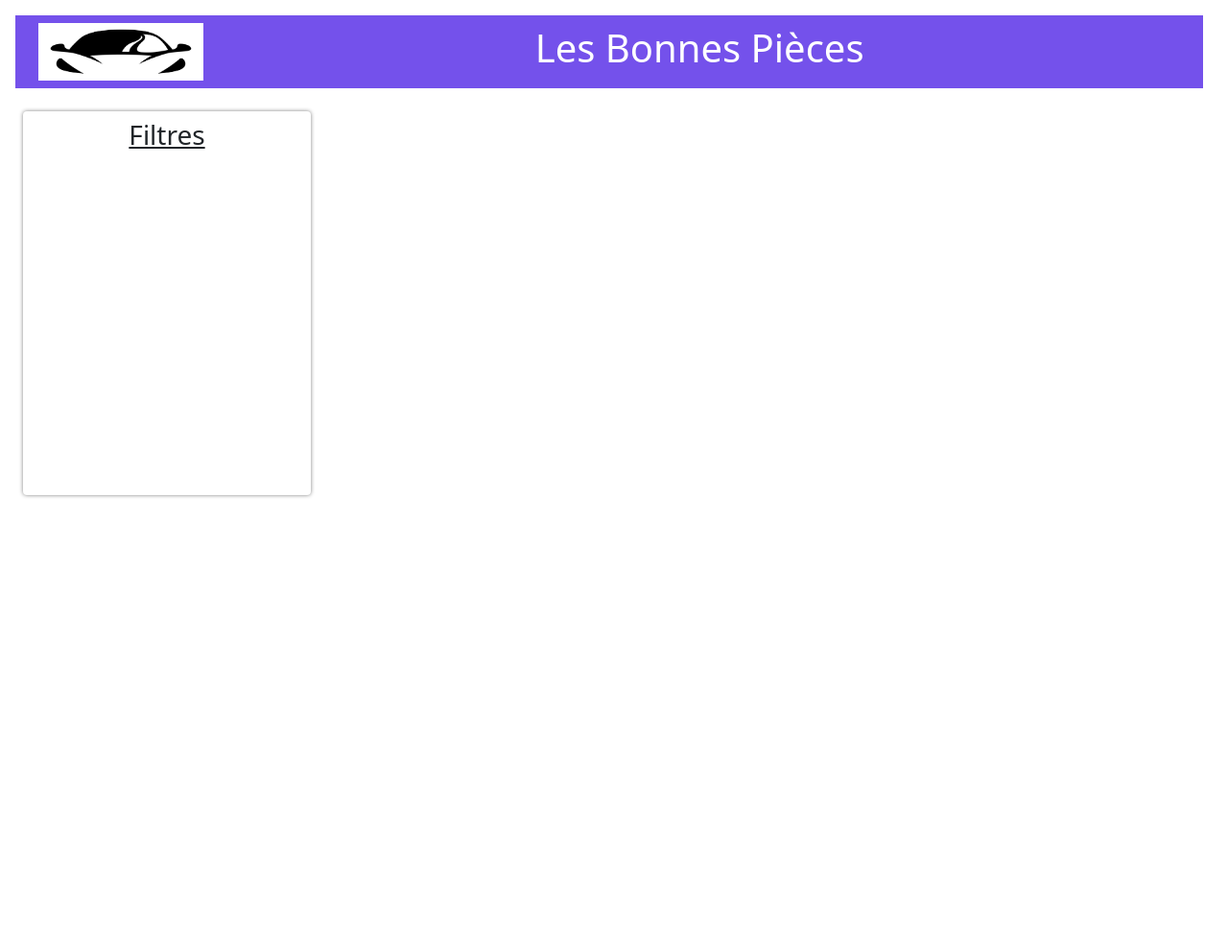
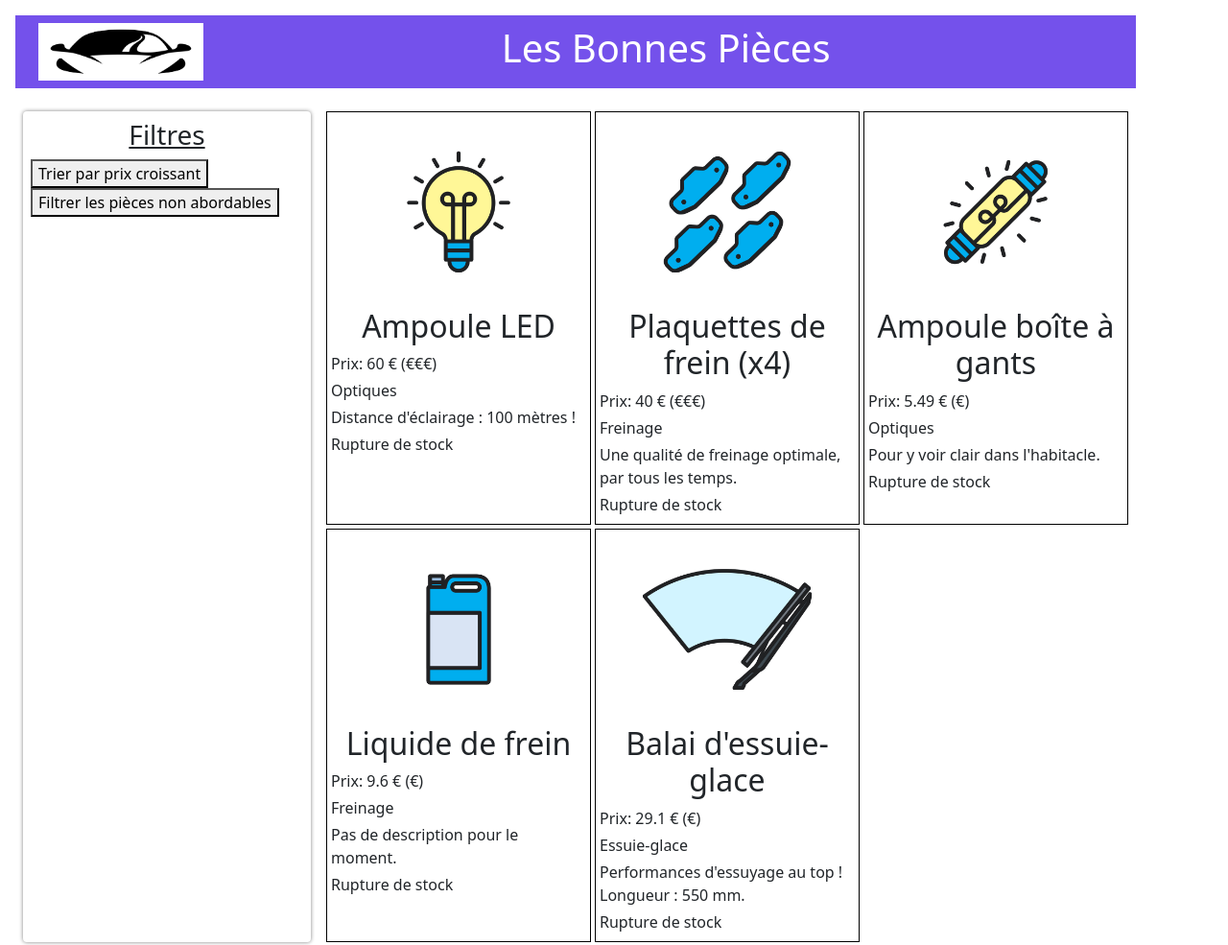
Before and after one commit to babacar001/solution_piece, a website: page index.html in a window 1280 px wide. Shown: the whole page at 96% size. Before the commit the page ends 800 px from the top, so only its background shows below. Drawn offline with nearby package versions, Linux system fonts and the light colour scheme.

Commit message:
Renommage de pieces-auto.json en pieces-autos.json et modifications

```diff
--- a/index.html
+++ b/index.html
@@ -8,7 +8,7 @@
          integrity="sha384-EVSTQN3/azprG1Anm3QDgpJLIm9Nao0Yz1ztcQTwFspd3yD65VohhpuuCOmLASjC" crossorigin="anonymous">
          <script src="https://cdn.jsdelivr.net/npm/bootstrap@5.0.2/dist/js/bootstrap.bundle.min.js"
           integrity="sha384-MrcW6ZMFYlzcLA8Nl+NtUVF0sA7MsXsP1UyJoMp4YLEuNSfAP+JcXn/tWtIaxVXM" crossorigin="anonymous"></script>
-         <script type="" src="pieces.js"></script>
+         <script type="module" src="pieces.js"></script>
 	</head>
 	<body>
 		<header>
@@ -19,6 +19,9 @@
 			<!-- Menu de recherche -->
 			<section class="filtres">
 				<h3><u>Filtres</u></h3>
+				<button class="btn-trier">Trier par prix croissant</button>
+				<br>
+				<button class="btn-filtrer">Filtrer les pièces non abordables</button>
 			</section>
 
 			<!-- Fiches produits -->
--- /dev/null
+++ b/pieces-autos.json
@@ -0,0 +1,47 @@
+[
+    {
+        "id": 1,
+        "nom": "Ampoule LED",
+        "prix": 60,
+        "categorie": "Optiques",
+        "image": "images/ampoule-led.png",
+        "description": "Distance d'éclairage : 100 mètres !",
+        "disponibilité": true
+    },
+    {
+        "id": 2,
+        "nom": "Plaquettes de frein (x4)",
+        "prix": 40,
+        "categorie": "Freinage",
+        "image": "images/plaquettes-frein.png",
+        "description": "Une qualité de freinage optimale, par tous les temps.",
+        "disponibilité":  true
+
+    },
+    {
+        "id": 3,
+        "nom": "Ampoule boîte à gants",
+        "prix": 5.49,
+        "categorie": "Optiques",
+        "image": "images/ampoule-boite-a-gants.png",
+        "description": "Pour y voir clair dans l'habitacle.",
+        "disponibilité":false
+    },
+    {
+        "id": 4,
+        "nom": "Liquide de frein",
+        "prix": 9.60,
+        "image": "images/liquide-frein.png",
+        "categorie": "Freinage",
+        "disponibilité":true
+    },
+    {
+        "id": 5,
+        "nom": "Balai d'essuie-glace",
+        "prix": 29.10,
+        "categorie": "Essuie-glace",
+        "image": "images/balai-essuie-glace.png",
+        "description": "Performances d'essuyage au top ! Longueur : 550 mm.",
+        "disponibilité": true
+    }
+]
--- a/pieces.js
+++ b/pieces.js
@@ -0,0 +1,45 @@
+// Récupération des pièces depuis le fichier JSON
+const reponse = await fetch('pieces-autos.json');
+const pieces = await reponse.json();
+
+for (let i = 0; i < pieces.length; i++) {
+
+    const article = pieces[i];
+    // Récupération de l'élément du DOM qui accueillera les fiches
+    const sectionFiches = document.querySelector(".fiches");
+    // Création d’une balise dédiée à une pièce automobile
+    const pieceElement = document.createElement("article");
+    // Création des balises
+    const imageElement = document.createElement("img");
+    imageElement.src = article.image;
+    const nomElement = document.createElement("h2");
+    nomElement.innerText = article.nom;
+    const prixElement = document.createElement("p");
+    prixElement.innerText = `Prix: ${article.prix} € (${article.prix < 35 ? "€" : "€€€"})`;
+    const categorieElement = document.createElement("p");
+    categorieElement.innerText = article.categorie ?? "(aucune catégorie)";
+    const descriptionElement = document.createElement("p");
+    descriptionElement.innerText = article.description ?? "Pas de description pour le moment.";
+    const stockElement = document.createElement("p");
+    stockElement.innerText = article.disponibilite ? "En stock" : "Rupture de stock";
+
+    // On rattache la balise article a la section Fiches
+    sectionFiches.appendChild(pieceElement);
+    // On rattache l’image à pieceElement (la balise article)
+    pieceElement.appendChild(imageElement);
+    pieceElement.appendChild(nomElement);
+    pieceElement.appendChild(prixElement);
+    pieceElement.appendChild(categorieElement);
+    //Ajout des éléments au DOM pour l'exercice
+    pieceElement.appendChild(descriptionElement);
+    pieceElement.appendChild(stockElement);
+ }
+
+ //filtrer en fonction du prix
+const boutonTrier = document.querySelector(".btn-trier");
+boutonTrier.addEventListener("click", function () {
+    pieces.sort(function (a, b) {
+        return a.prix - b.prix;
+    });
+    console.log(pieces);
+});
--- a/styles.css
+++ b/styles.css
@@ -1,7 +1,8 @@
+
 @import url('https://fonts.googleapis.com/css2?family=Montserrat&display=swap');
 
 body {
-	max-width: 1270px;
+	max-width: 1200px;
 	margin: auto;
 	padding: 16px;
 	font-family: 'Montserrat', sans-serif;
@@ -45,11 +46,24 @@ main {
 .fiches {
 	flex: 1;
 	margin: 8px;
+	display: grid;
+	grid-template-columns: repeat(3, 1fr);
+	gap: 4px;
 }
-.fiches img {
+.fiches article {
+	border: 1px solid black;
+	padding: 4px;
+}
+.fiches article img {
+	display: block;
+	margin-left: auto;
+	margin-right: auto;
 	max-width: 200px;
 }
-.fiches p {
+.fiches article p {
 	margin-top: 4px;
 	margin-bottom: 4px;
 }
+.fiches article h2 {
+	text-align: center;
+}
```
Also changed, not shown: pieces-auto.json (deleted, +0 -31 lines).
